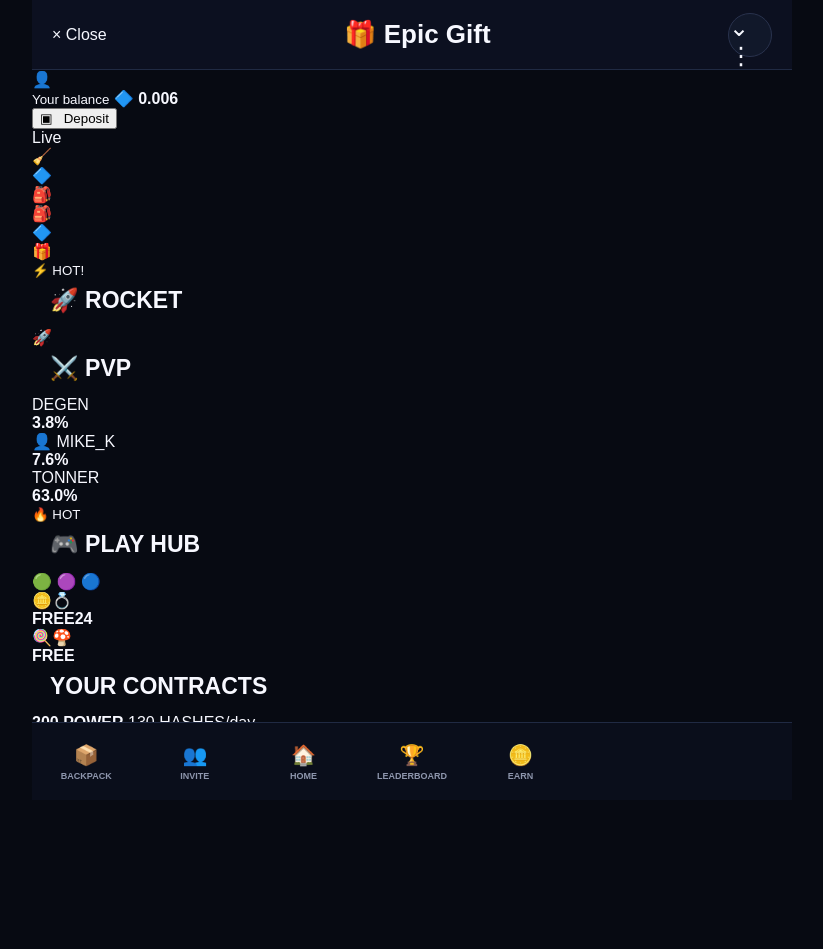
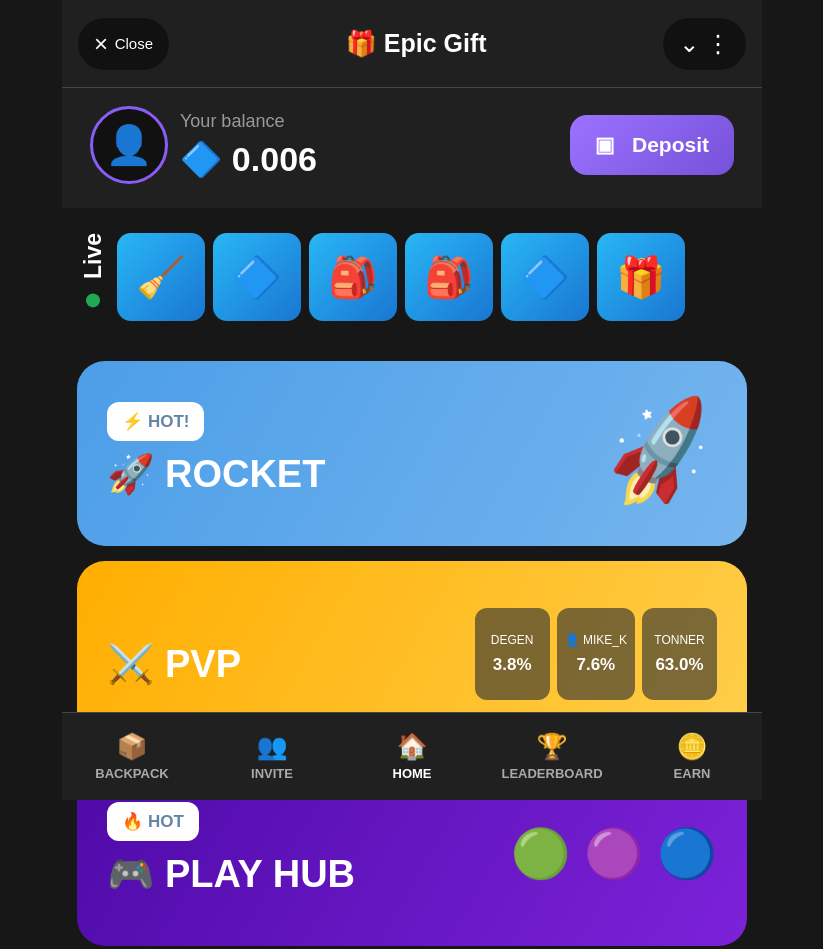
Before and after one commit to mslmh2060-png/epic-gift, a plain HTML site: page index.html in a window 1280 px wide. Shown: the top 949 px of the page, without its empty margins (228-1051 px from the left). Before the commit the page ends 890 px from the top, so only its background shows below. Drawn offline with Linux system fonts and the light colour scheme.

Commit message:
Update style.css

```diff
--- a/style.css
+++ b/style.css
@@ -1,13 +1,12 @@
 *{box-sizing:border-box}
 
 :root{
---bg:#070a12;
---panel:#101625;
---line:#202a43;
---text:#f7f8ff;
---muted:#8e96ad;
+  --bg:#171717;
+  --panel:#202020;
   --purple:#8b5cf6;
---blue:#4169ff
+  --purple2:#6d28d9;
+  --text:#fff;
+  --muted:#9b9b9b;
 }
 
 html,body{
@@ -15,186 +14,297 @@ margin:0;
   min-height:100%;
   background:var(--bg);
   color:var(--text);
-font-family:Arial,"Segoe UI",sans-serif
+  font-family:Arial,"Segoe UI",sans-serif;
 }
 
 body{
   padding-bottom:90px;
-overflow-x:hidden
+  overflow-x:hidden;
 }
 
 #app{
-max-width:760px;
+  max-width:700px;
   margin:auto;
-min-height:100vh
+  min-height:100vh;
 }
 
+/* HEADER */
+
 .top{
-height:70px;
+  height:88px;
   display:flex;
   align-items:center;
   justify-content:space-between;
-padding:0 20px;
-background:#0c1020;
-border-bottom:1px solid #202a43;
-position:sticky;
-top:0;
-z-index:10
+  padding:0 16px;
+  background:#202020;
+  border-bottom:1px solid #444;
+}
+
+.close,.menu{
+  background:#111;
+  border-radius:30px;
+  padding:12px 16px;
+  font-size:24px;
+}
+
+.close span{
+  font-size:15px;
+  vertical-align:3px;
 }
 
 .brand{
-font-size:26px;
-font-weight:800
+  font-size:25px;
+  font-weight:800;
 }
 
-.top>div:last-child{
-width:44px;
-height:44px;
+/* BALANCE */
+
+.balance{
+  display:flex;
+  align-items:center;
+  gap:12px;
+  padding:18px 28px 24px;
+  background:#202020;
+}
+
+.profile{
+  width:78px;
+  height:78px;
+  border-radius:50%;
+  border:3px solid var(--purple);
   display:grid;
   place-items:center;
-border-radius:50%;
-background:#11182a;
-border:1px solid #29324d;
-font-size:24px
+  background:#111;
+  font-size:38px;
 }
 
-.hero{
-text-align:center;
-padding:45px 15px 25px
+.balance-text{
+  flex:1;
 }
 
-.bolt{
-width:170px;
-height:170px;
-margin:auto;
+.balance-text small{
+  display:block;
+  color:#999;
+  font-size:18px;
+  margin-bottom:7px;
+}
+
+.balance-text strong{
+  font-size:34px;
+}
+
+.deposit{
+  border:0;
+  border-radius:17px;
+  padding:18px 25px;
+  background:linear-gradient(135deg,#9b72ff,#7651d9);
+  color:white;
+  font-size:21px;
+  font-weight:bold;
+}
+
+/* LIVE */
+
+.live{
+  padding:25px 18px 15px;
+  background:#171717;
+}
+
+.live-title{
+  writing-mode:vertical-rl;
+  transform:rotate(180deg);
+  float:left;
+  font-size:23px;
+  font-weight:bold;
+  margin-right:10px;
+}
+
+.live-title span{
+  display:inline-block;
+  width:14px;
+  height:14px;
+  background:#20a852;
   border-radius:50%;
+  margin-bottom:8px;
+}
+
+.live-items{
+  display:flex;
+  gap:8px;
+  overflow:hidden;
+}
+
+.live-items div{
+  flex:0 0 88px;
+  height:88px;
   display:grid;
   place-items:center;
-font-size:88px;
-background:radial-gradient(circle,#242b4d,#0b1020);
-border:1px solid #303a63;
-box-shadow:0 0 30px #8b5cf655
+  border-radius:14px;
+  background:linear-gradient(135deg,#29b6f6,#1976d2);
+  font-size:40px;
 }
 
-.label{
-color:var(--muted);
-font-size:20px;
-margin:12px 0 5px
+/* MAIN */
+
+main{
+  padding:10px 15px 25px;
 }
 
-.big{
-font-size:36px;
-font-weight:800;
-margin:5px 0 10px
+/* BANNERS */
+
+.banner{
+  min-height:185px;
+  border-radius:28px;
+  margin:15px 0;
+  padding:30px;
+  display:flex;
+  align-items:center;
+  justify-content:space-between;
+  overflow:hidden;
+  position:relative;
 }
 
-.muted{
-color:var(--muted);
-font-size:15px
+.banner h2{
+  font-size:38px;
+  margin:20px 0 0;
 }
 
-.stats{
-display:grid;
-grid-template-columns:repeat(3,1fr);
-gap:10px;
-padding:0 15px 25px
+.banner small{
+  background:white;
+  color:#6385a5;
+  padding:10px 15px;
+  border-radius:12px;
+  font-size:17px;
+  font-weight:bold;
 }
 
-.stats>div{
-padding:16px 8px;
-min-height:100px;
-border-radius:18px;
-background:var(--panel);
-border:1px solid var(--line);
-text-align:center
+.rocket{
+  background:linear-gradient(120deg,#4c9ee8,#75b5ee);
 }
 
-.stats b{
-display:block;
-font-size:22px;
-margin-bottom:7px
+.rocket-icon{
+  font-size:90px;
+  transform:rotate(-12deg);
 }
 
-.stats span{
-color:var(--muted);
-font-size:13px
+.pvp{
+  background:linear-gradient(120deg,#ffae00,#ffce4a);
 }
 
-h2{
-margin:8px 18px 14px;
-font-size:23px
+.players{
+  display:flex;
+  gap:7px;
+  align-items:stretch;
 }
 
-.card{
-margin:0 15px 15px;
-padding:18px;
-background:var(--panel);
-border:1px solid var(--line);
-border-radius:20px
+.players div{
+  background:#3b3931aa;
+  border-radius:12px;
+  padding:25px 8px;
+  min-width:75px;
+  text-align:center;
+  font-size:12px;
 }
 
-.row{
+.players b{
+  display:block;
+  margin-top:8px;
+  font-size:17px;
+}
+
+.play{
+  background:linear-gradient(120deg,#4e0aa8,#7c22d9);
+}
+
+.games{
+  font-size:48px;
+}
+
+/* FREE */
+
+.free-grid{
+  display:grid;
+  grid-template-columns:1fr 1fr;
+  gap:18px;
+  margin-top:25px;
+}
+
+.free-card{
+  height:310px;
+  border:2px solid #8b5cf6;
+  border-radius:30px;
+  background:radial-gradient(circle,#383838,#171717);
+  display:flex;
+  flex-direction:column;
+  align-items:center;
+  justify-content:center;
+  overflow:hidden;
+}
+
+.free-card:first-child{
+  border-color:#f5c400;
+}
+
+.free-art{
+  font-size:75px;
+  margin-bottom:25px;
+}
+
+.free-card b{
+  font-size:30px;
+  font-style:italic;
+}
+
+/* CONTRACTS */
+
+.contracts{
+  margin-top:30px;
+}
+
+.contracts h2{
+  font-size:27px;
+  margin:20px 5px;
+}
+
+.contract-card{
+  background:#111827;
+  border:1px solid #303b56;
+  border-radius:25px;
+  padding:22px;
+}
+
+.contract-row{
   display:flex;
   justify-content:space-between;
-align-items:center;
-margin-bottom:12px;
-gap:10px
+  gap:10px;
+  font-size:18px;
 }
 
-.row b{font-size:19px}
+.contract-card p{
+  color:#999;
+}
 
 .progress{
   height:9px;
-margin:16px 0 8px;
-border-radius:20px;
-background:#202942;
-overflow:hidden
+  background:#30394d;
+  border-radius:10px;
+  overflow:hidden;
 }
 
 .progress i{
   display:block;
+  width:35%;
   height:100%;
-width:0;
-background:linear-gradient(90deg,var(--purple),var(--blue))
+  background:linear-gradient(90deg,#8b5cf6,#4f8cff);
 }
 
-.primary{
-display:block;
-width:calc(100% - 30px);
-margin:8px 15px 12px;
-height:52px;
-border:0;
-border-radius:15px;
-background:linear-gradient(135deg,#5b21b6,#4169ff);
-color:white;
-font-size:16px;
-font-weight:bold
+/* HIDDEN */
+
+.hidden{
+  display:none!important;
 }
 
-.two{
-display:grid;
-grid-template-columns:1fr 1fr;
-gap:10px;
-padding:0 15px
-}
-
-.two button{
-height:50px;
-border-radius:15px;
-background:var(--panel);
-color:white;
-border:1px solid var(--line);
-font-size:15px;
-font-weight:bold
-}
-
-.hidden{
-display:none!important
-}
-
-#page{
-margin-top:15px
-}
+/* BOTTOM NAV */
 
 .nav{
   position:fixed;
@@ -202,67 +312,92 @@ bottom:0;
   left:50%;
   transform:translateX(-50%);
   width:100%;
-max-width:760px;
-height:78px;
+  max-width:700px;
+  height:88px;
+  background:#202020;
+  border-top:1px solid #444;
   display:grid;
-grid-template-columns:repeat(7,1fr);
-background:#0a0e1b;
-border-top:1px solid var(--line);
-z-index:100
+  grid-template-columns:repeat(5,1fr);
+  z-index:100;
 }
 
 .nav button{
+  border:0;
+  background:transparent;
+  color:#aaa;
   display:flex;
   flex-direction:column;
   align-items:center;
   justify-content:center;
-gap:4px;
-background:transparent;
-color:#8e96ad;
-border:0;
-font-size:20px
+  gap:5px;
+  font-size:25px;
 }
 
 .nav button span{
-font-size:9px;
+  font-size:13px;
   font-weight:bold;
-white-space:nowrap
 }
 
-.nav button:active{
-color:#a78bfa
+.nav .active{
+  color:white;
 }
 
 @media(max-width:500px){
-.bolt{
-width:160px;
-height:160px;
-font-size:82px
+
+  .brand{
+    font-size:22px;
   }
 
-.big{
-font-size:31px
+  .balance{
+    padding-left:18px;
+    padding-right:18px;
   }
 
-.stats{
-gap:7px;
-padding-left:10px;
-padding-right:10px
+  .profile{
+    width:70px;
+    height:70px;
   }
 
-.stats>div{
-min-height:95px
+  .balance-text strong{
+    font-size:27px;
   }
 
-.stats b{
-font-size:19px
+  .deposit{
+    padding:16px 18px;
+    font-size:17px;
   }
 
-.stats span{
-font-size:11px
+  .banner{
+    min-height:175px;
+    padding:24px;
   }
 
-.nav button{
-font-size:18px
+  .banner h2{
+    font-size:32px;
+  }
+
+  .rocket-icon{
+    font-size:65px;
+  }
+
+  .players div{
+    min-width:62px;
+    padding:20px 5px;
+  }
+
+  .games{
+    font-size:35px;
+  }
+
+  .free-card{
+    height:270px;
+  }
+
+  .free-art{
+    font-size:60px;
+  }
+
+  .free-card b{
+    font-size:25px;
   }
 }
```
Lines whose indentation alone changed are shown as unchanged.
